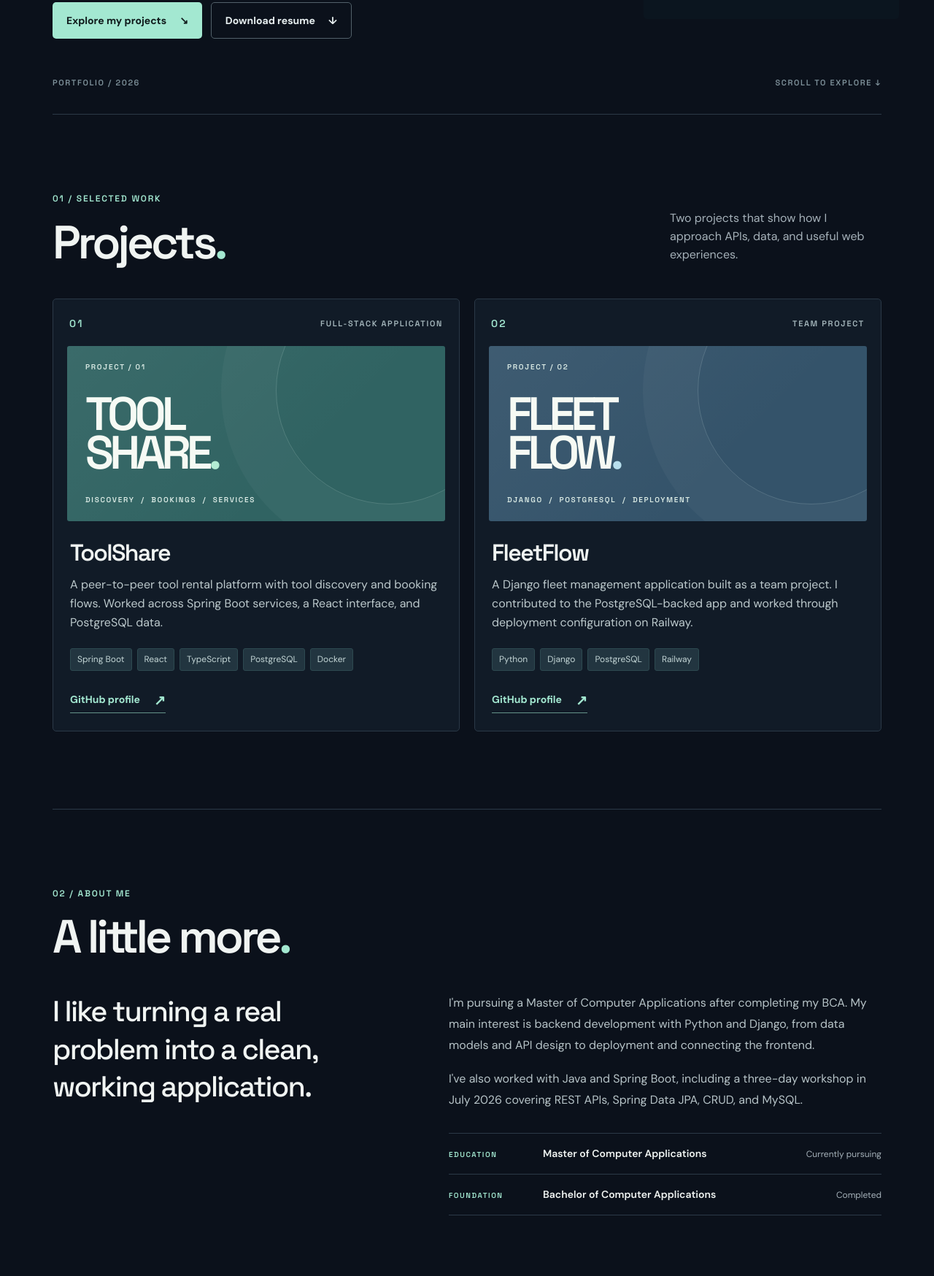
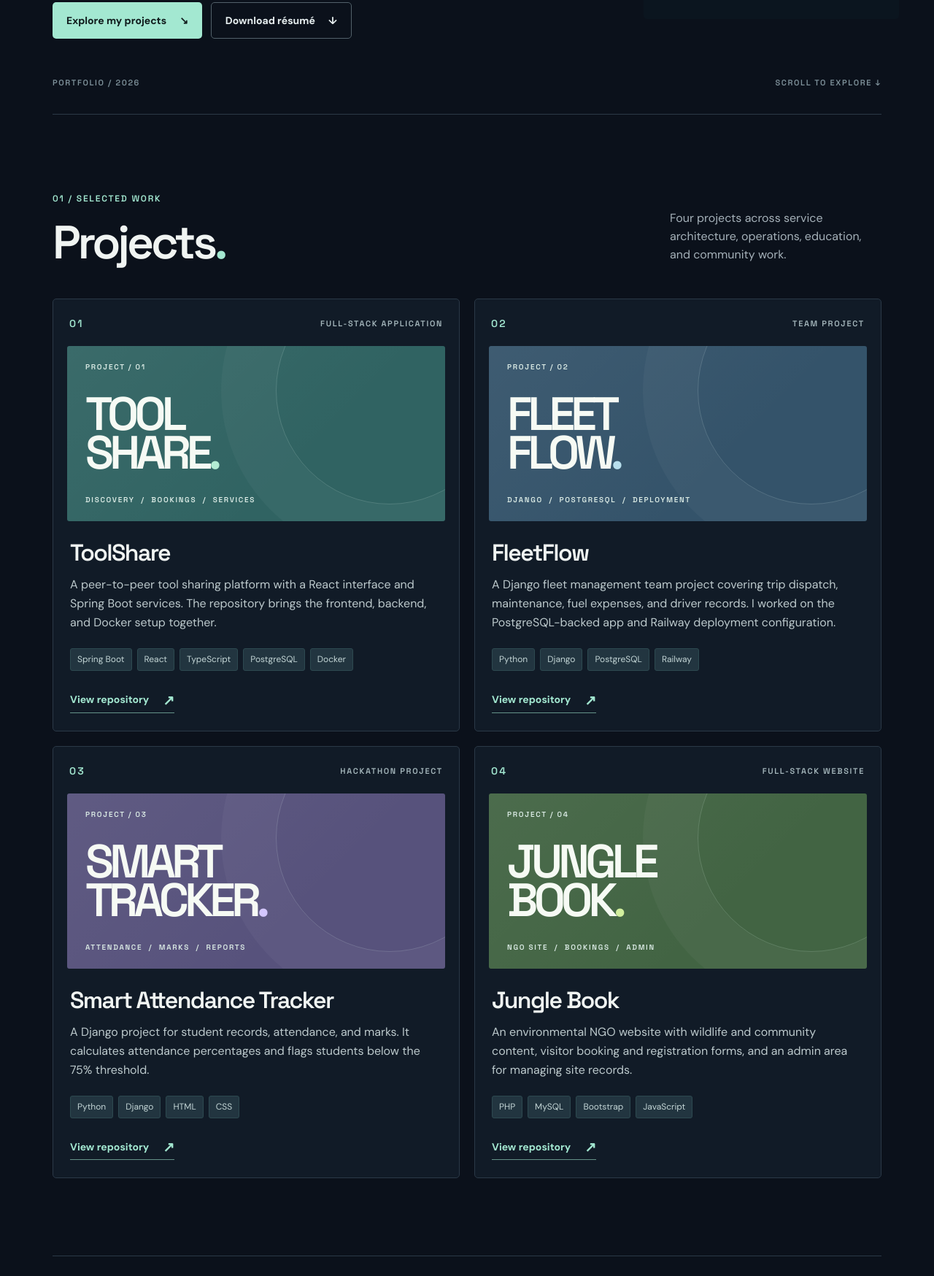
Before and after one commit to luvanidixit101/Dixit-Portfolio, a plain HTML site: page index.html in a window 1280 px wide. Shown: the part 612-2360 px from the top of the page at 73% size. Drawn offline with Linux system fonts and the light colour scheme.

Commit message:
fetch/add projects

```diff
--- a/index.html
+++ b/index.html
@@ -4,10 +4,10 @@
     <meta charset="UTF-8" />
     <meta name="viewport" content="width=device-width, initial-scale=1" />
     <meta name="theme-color" content="#0b111b" />
-    <meta name="description" content="Dixit Luvani is an MCA student in Ahmedabad focused on Python, Django, REST APIs, and full-stack development. Explore his projects and get in touch about internships." />
+    <meta name="description" content="Dixit Luvani is an MCA student in Ahmedabad building web applications with Django, Spring Boot, React, and PHP. Explore four projects and get in touch about internships." />
     <meta property="og:type" content="website" />
     <meta property="og:title" content="Dixit Luvani — Python & Django Developer" />
-    <meta property="og:description" content="MCA student building practical web applications with Python, Django, PostgreSQL, and React." />
+    <meta property="og:description" content="MCA student building practical web applications with Django, Spring Boot, React, and PHP. Explore four projects." />
     <title>Dixit Luvani — Python & Django Developer</title>
     <link rel="icon" type="image/svg+xml" href="./favicon.svg" />
     <link rel="stylesheet" href="./styles.css" />
@@ -41,7 +41,7 @@
             <p class="hero-copy">I'm a developer in Ahmedabad focused on Python and Django. I enjoy building REST APIs, working with PostgreSQL, and making products that are straightforward to use.</p>
             <div class="hero-actions">
               <a class="button button-primary" href="#work">Explore my projects <span aria-hidden="true">↘</span></a>
-              <a class="button button-secondary" href="./Dixit_Luvani_Resume.pdf" download>Download resume <span aria-hidden="true">↓</span></a>
+              <a class="button button-secondary" href="./Dixit_Luvani_Resume.pdf" download>Download résumé <span aria-hidden="true">↓</span></a>
             </div>
           </div>
           <div class="hero-aside" aria-label="Quick profile">
@@ -61,7 +61,7 @@
         <section class="section projects" id="work" aria-labelledby="work-title">
           <div class="section-heading">
             <div><p class="section-kicker">01 / SELECTED WORK</p><h2 id="work-title">Projects<span class="accent">.</span></h2></div>
-            <p>Two projects that show how I approach APIs, data, and useful web experiences.</p>
+            <p>Four projects across service architecture, operations, education, and community work.</p>
           </div>
           <div class="project-grid">
             <article class="project-card project-card-primary">
@@ -69,9 +69,9 @@
               <div class="project-visual toolshare-visual" aria-hidden="true"><span class="visual-overline">PROJECT / 01</span><strong>TOOL<br />SHARE<span>.</span></strong><span class="visual-caption">DISCOVERY&nbsp; / &nbsp;BOOKINGS&nbsp; / &nbsp;SERVICES</span></div>
               <div class="project-content">
                 <h3>ToolShare</h3>
-                <p>A peer-to-peer tool rental platform with tool discovery and booking flows. Worked across Spring Boot services, a React interface, and PostgreSQL data.</p>
+                <p>A peer-to-peer tool sharing platform with a React interface and Spring Boot services. The repository brings the frontend, backend, and Docker setup together.</p>
                 <ul class="tag-list" aria-label="Technologies"><li>Spring Boot</li><li>React</li><li>TypeScript</li><li>PostgreSQL</li><li>Docker</li></ul>
-                <a class="text-link" href="https://github.com/luvanidixit101" target="_blank" rel="noopener noreferrer" aria-label="Visit Dixit's GitHub profile to find ToolShare and other work">GitHub profile <span aria-hidden="true">↗</span></a>
+                <a class="text-link" href="https://github.com/luvanidixit101/toolshare-microservices" target="_blank" rel="noopener noreferrer" aria-label="View ToolShare repository on GitHub">View repository <span aria-hidden="true">↗</span></a>
               </div>
             </article>
             <article class="project-card project-card-secondary">
@@ -79,9 +79,29 @@
               <div class="project-visual fleetflow-visual" aria-hidden="true"><span class="visual-overline">PROJECT / 02</span><strong>FLEET<br />FLOW<span>.</span></strong><span class="visual-caption">DJANGO&nbsp; / &nbsp;POSTGRESQL&nbsp; / &nbsp;DEPLOYMENT</span></div>
               <div class="project-content">
                 <h3>FleetFlow</h3>
-                <p>A Django fleet management application built as a team project. I contributed to the PostgreSQL-backed app and worked through deployment configuration on Railway.</p>
+                <p>A Django fleet management team project covering trip dispatch, maintenance, fuel expenses, and driver records. I worked on the PostgreSQL-backed app and Railway deployment configuration.</p>
                 <ul class="tag-list" aria-label="Technologies"><li>Python</li><li>Django</li><li>PostgreSQL</li><li>Railway</li></ul>
-                <a class="text-link" href="https://github.com/luvanidixit101" target="_blank" rel="noopener noreferrer" aria-label="Visit Dixit's GitHub profile to find FleetFlow and other work">GitHub profile <span aria-hidden="true">↗</span></a>
+                <a class="text-link" href="https://github.com/luvanidixit101/odoo-fleetflow" target="_blank" rel="noopener noreferrer" aria-label="View FleetFlow repository on GitHub">View repository <span aria-hidden="true">↗</span></a>
+              </div>
+            </article>
+            <article class="project-card">
+              <div class="project-card-top"><span class="project-number">03</span><span class="project-type">HACKATHON PROJECT</span></div>
+              <div class="project-visual attendance-visual" aria-hidden="true"><span class="visual-overline">PROJECT / 03</span><strong>SMART<br />TRACKER<span>.</span></strong><span class="visual-caption">ATTENDANCE&nbsp; / &nbsp;MARKS&nbsp; / &nbsp;REPORTS</span></div>
+              <div class="project-content">
+                <h3>Smart Attendance Tracker</h3>
+                <p>A Django project for student records, attendance, and marks. It calculates attendance percentages and flags students below the 75% threshold.</p>
+                <ul class="tag-list" aria-label="Technologies"><li>Python</li><li>Django</li><li>HTML</li><li>CSS</li></ul>
+                <a class="text-link" href="https://github.com/luvanidixit101/GVP_AI_Hackathon_2026" target="_blank" rel="noopener noreferrer" aria-label="View Smart Attendance Tracker repository on GitHub">View repository <span aria-hidden="true">↗</span></a>
+              </div>
+            </article>
+            <article class="project-card">
+              <div class="project-card-top"><span class="project-number">04</span><span class="project-type">FULL-STACK WEBSITE</span></div>
+              <div class="project-visual junglebook-visual" aria-hidden="true"><span class="visual-overline">PROJECT / 04</span><strong>JUNGLE<br />BOOK<span>.</span></strong><span class="visual-caption">NGO SITE&nbsp; / &nbsp;BOOKINGS&nbsp; / &nbsp;ADMIN</span></div>
+              <div class="project-content">
+                <h3>Jungle Book</h3>
+                <p>An environmental NGO website with wildlife and community content, visitor booking and registration forms, and an admin area for managing site records.</p>
+                <ul class="tag-list" aria-label="Technologies"><li>PHP</li><li>MySQL</li><li>Bootstrap</li><li>JavaScript</li></ul>
+                <a class="text-link" href="https://github.com/luvanidixit101/junglebook_PHP" target="_blank" rel="noopener noreferrer" aria-label="View Jungle Book repository on GitHub">View repository <span aria-hidden="true">↗</span></a>
               </div>
             </article>
           </div>
@@ -93,7 +113,7 @@
             <p class="about-lead">I like turning a real problem into a clean, working application.</p>
             <div class="about-details">
               <p>I'm pursuing a Master of Computer Applications after completing my BCA. My main interest is backend development with Python and Django, from data models and API design to deployment and connecting the frontend.</p>
-              <p>I've also worked with Java and Spring Boot, including a three-day workshop in July 2026 covering REST APIs, Spring Data JPA, CRUD, and MySQL.</p>
+              <p>My GitHub work spans a Spring Boot and React tool sharing platform, Django apps for fleet operations and student tracking, and a PHP and MySQL site for an environmental NGO. I enjoy learning a new stack by building something concrete with it.</p>
               <div class="education-list">
                 <div><span>EDUCATION</span><strong>Master of Computer Applications</strong><small>Currently pursuing</small></div>
                 <div><span>FOUNDATION</span><strong>Bachelor of Computer Applications</strong><small>Completed</small></div>
@@ -105,9 +125,9 @@
         <section class="section skills" id="skills" aria-labelledby="skills-title">
           <div class="section-heading"><div><p class="section-kicker">03 / TOOLKIT</p><h2 id="skills-title">What I work with<span class="accent">.</span></h2></div></div>
           <div class="skills-grid">
-            <div class="skill-group"><span class="skill-index">01</span><h3>Backend & data</h3><p>Python · Django · REST APIs · PostgreSQL · SQL</p></div>
+            <div class="skill-group"><span class="skill-index">01</span><h3>Backend & data</h3><p>Python · Django · PHP · REST APIs · PostgreSQL · MySQL</p></div>
             <div class="skill-group"><span class="skill-index">02</span><h3>Frontend</h3><p>React · TypeScript · JavaScript · HTML · CSS</p></div>
-            <div class="skill-group"><span class="skill-index">03</span><h3>Also in my toolkit</h3><p>Java · Spring Boot · Git · Docker · Postman · Railway</p></div>
+            <div class="skill-group"><span class="skill-index">03</span><h3>Tools & services</h3><p>Java · Spring Boot · Git · Docker · Bootstrap · Postman · Railway</p></div>
           </div>
         </section>
 
@@ -116,7 +136,7 @@
           <h2 id="contact-title">Let's build something<br /><em>useful together.</em></h2>
           <p>I'm looking for a Python/Django, backend, or full-stack internship. If my work fits your team, I'd like to hear from you.</p>
           <a class="contact-email" href="mailto:luvanidixit101@gmail.com">luvanidixit101@gmail.com <span aria-hidden="true">↗</span></a>
-          <div class="contact-links"><a href="https://github.com/luvanidixit101" target="_blank" rel="noopener noreferrer">GitHub ↗</a><a href="./Dixit_Luvani_Resume.pdf" download>Resume ↓</a></div>
+          <div class="contact-links"><a href="https://github.com/luvanidixit101" target="_blank" rel="noopener noreferrer">GitHub ↗</a><a href="./Dixit_Luvani_Resume.pdf" download>Résumé ↓</a></div>
         </section>
       </main>
 
```
Also changed, not shown: styles.css, 1 other file.
